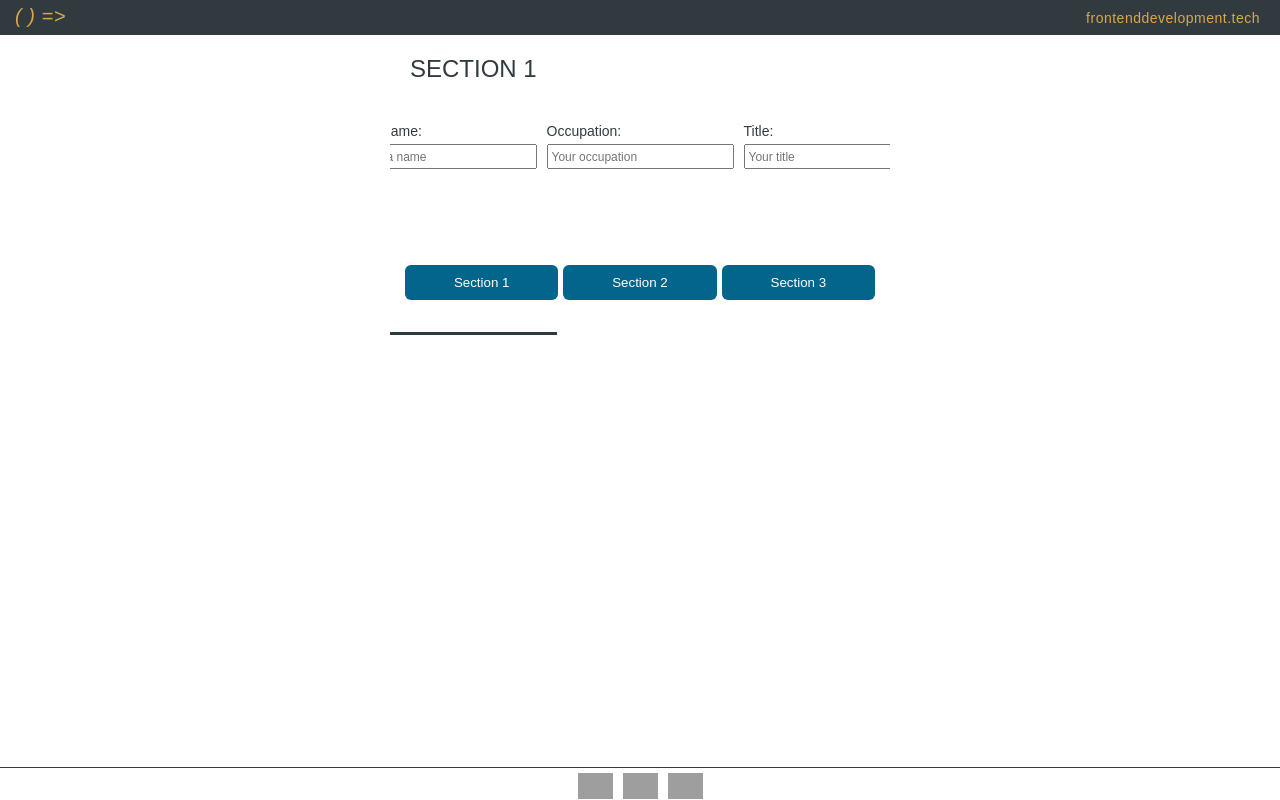
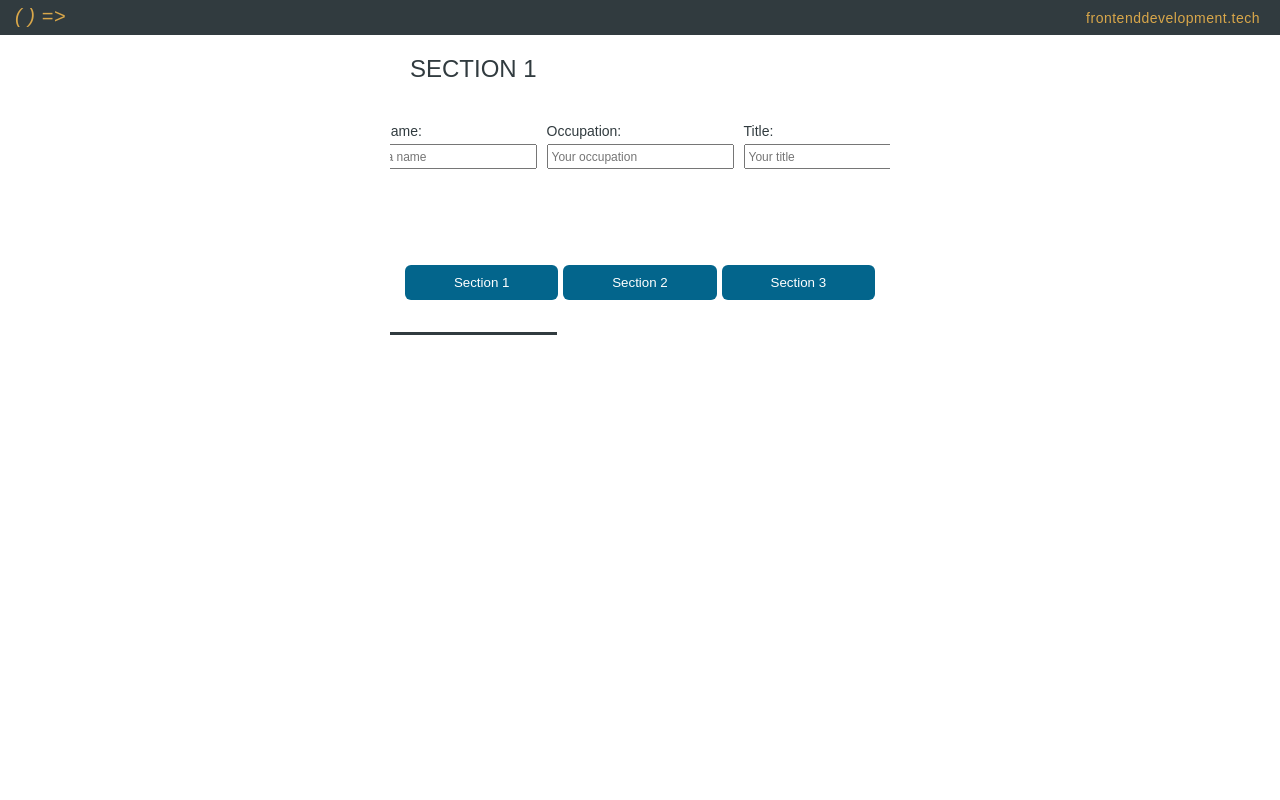
Before and after one commit to eastcoastdeveloper/in-page-navigation, an Angular app: page / in a window 1280 px wide. Built offline with nearby package versions, Linux system fonts and the light colour scheme; grey boxes are pictures that could not be loaded.

Commit message:
2 files modified

```diff
--- a/src/app/app.component.html
+++ b/src/app/app.component.html
@@ -68,11 +68,3 @@
     </button>
   </div>
 </div>
-
-<footer>
-  <div class="icon-grid">
-    <a href="https://www.linkedin.com/in/eric-feldberg-62a758297" target="_blank"><img src="https://upload.wikimedia.org/wikipedia/commons/thumb/c/ca/LinkedIn_logo_initials.png/512px-LinkedIn_logo_initials.png"></a>
-    <a href="https://www.instagram.com/nodulldayz/" target="_blank"><img src="https://upload.wikimedia.org/wikipedia/commons/thumb/e/e7/Instagram_logo_2016.svg/128px-Instagram_logo_2016.svg.png"></a>
-    <a href="https://flickr.com/photos/nodulldays/" target="_blank"><img alt="Flickr logo - SuperTinyIcons" src="https://upload.wikimedia.org/wikipedia/commons/thumb/f/f4/Flickr_logo_-_SuperTinyIcons.svg/512px-Flickr_logo_-_SuperTinyIcons.svg.png"></a>
-  </div>
-</footer>
--- a/src/app/app.component.scss
+++ b/src/app/app.component.scss
@@ -94,28 +94,6 @@
   }
 }
 
-footer {
-  position: absolute;
-  bottom: 0;
-  border-top: 1px solid #313b3f;
-  padding: 5px 5px 1px 5px;
-  box-sizing: border-box;
-  width: 100%;
-  .icon-grid {
-    justify-content: center;
-    display: grid;
-    grid-column-gap: 10px;
-    grid-template-columns: repeat(3, 35px);
-    a {
-      width: 35px;
-      display: block;
-      img {
-        width: 100%;
-      }
-    }
-  }
-}
-
 @media screen and (max-width: 600px) {
   #module-name section > div .section-content {
     grid-template-columns: none;
```
